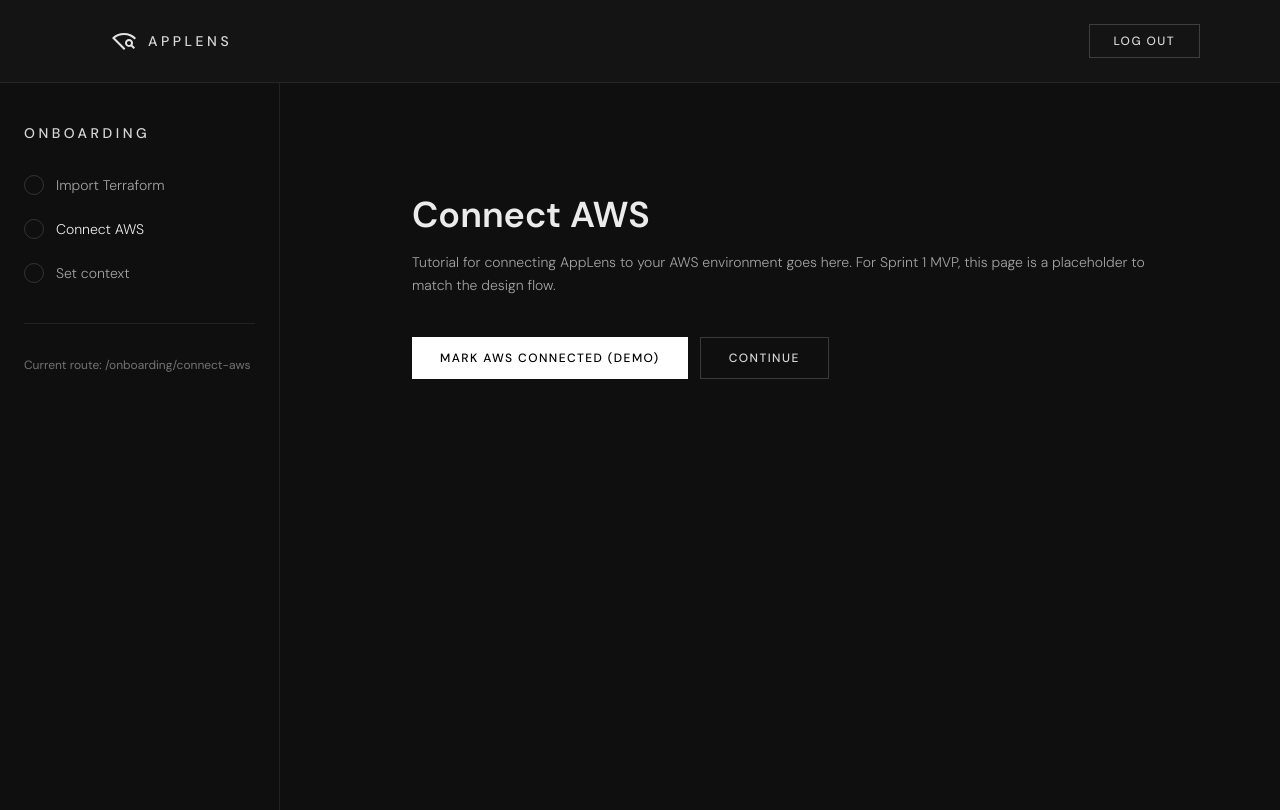
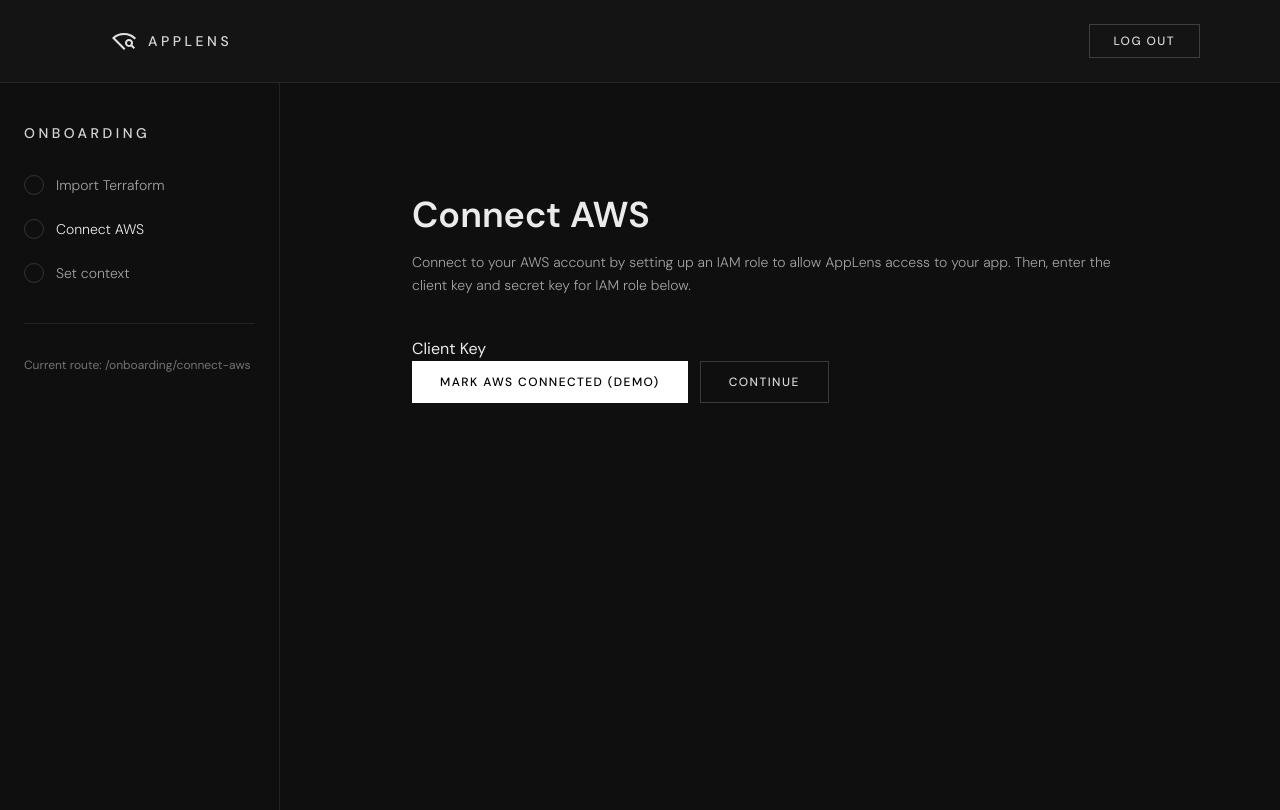
Before and after one commit to applens-dev/applens-dashboard, a React (Vite) app: page /onboarding/connect-aws in a window 1280 px wide. Built offline with nearby package versions, Linux system fonts and the light colour scheme; no server answers.

Commit message:
Applied the stashed changes which were changing the port number for the frontend and adding some input fields to the ConnectAwsPage

```diff
--- a/src/pages/ConnectAwsPage.tsx
+++ b/src/pages/ConnectAwsPage.tsx
@@ -1,8 +1,15 @@
 import { Link } from "react-router-dom";
+import { useState, type ChangeEvent } from "react";
 import { useOnboarding } from "../context/OnboardingContext";
 
 export default function ConnectAwsPage() {
   const { state, setAwsConnected } = useOnboarding();
+
+  const [clientKey, setClientKey] = useState("");
+
+  const handleClientKeyChange = (e: ChangeEvent<HTMLInputElement>) => {
+    setClientKey(e.target.value);
+  }
 
   return (
     <div className="max-w-4xl mx-auto px-10 sm:px-16 lg:px-20 pt-28">
@@ -11,9 +18,16 @@ export default function ConnectAwsPage() {
       </h2>
 
       <p className="text-sm text-(--text-secondary) font-light leading-relaxed mb-10">
-        Tutorial for connecting AppLens to your AWS environment goes here.
-        For Sprint 1 MVP, this page is a placeholder to match the design flow.
+        Connect to your AWS account by setting up an IAM role to allow AppLens access to your app. Then, enter the client key and secret key for IAM role below.
       </p>
+
+      <form>
+        <label>
+          Client Key
+          <input name="client_key" onChange={handleClientKeyChange} value={clientKey} />
+        </label>
+        <input name="secret_key" />
+      </form>
 
       <div className="flex flex-col sm:flex-row gap-3">
         <button
--- a/vite.config.ts
+++ b/vite.config.ts
@@ -5,7 +5,7 @@ import react from "@vitejs/plugin-react";
 // https://vite.dev/config/
 export default defineConfig({
   plugins: [react(), tailwindcss()],
-   server: {
+  server: {
     port: 3000
-   }
+  }
 });
```
